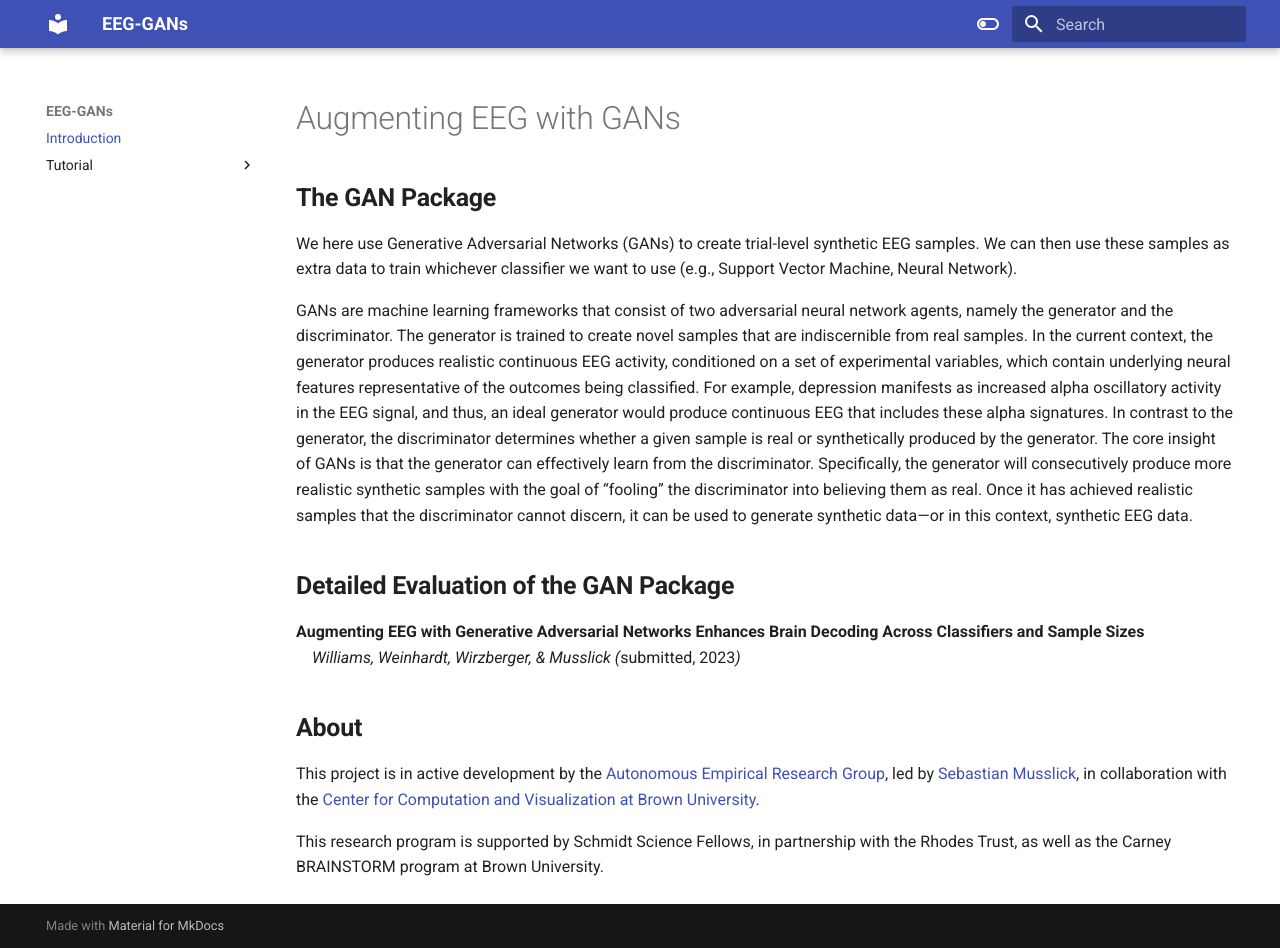
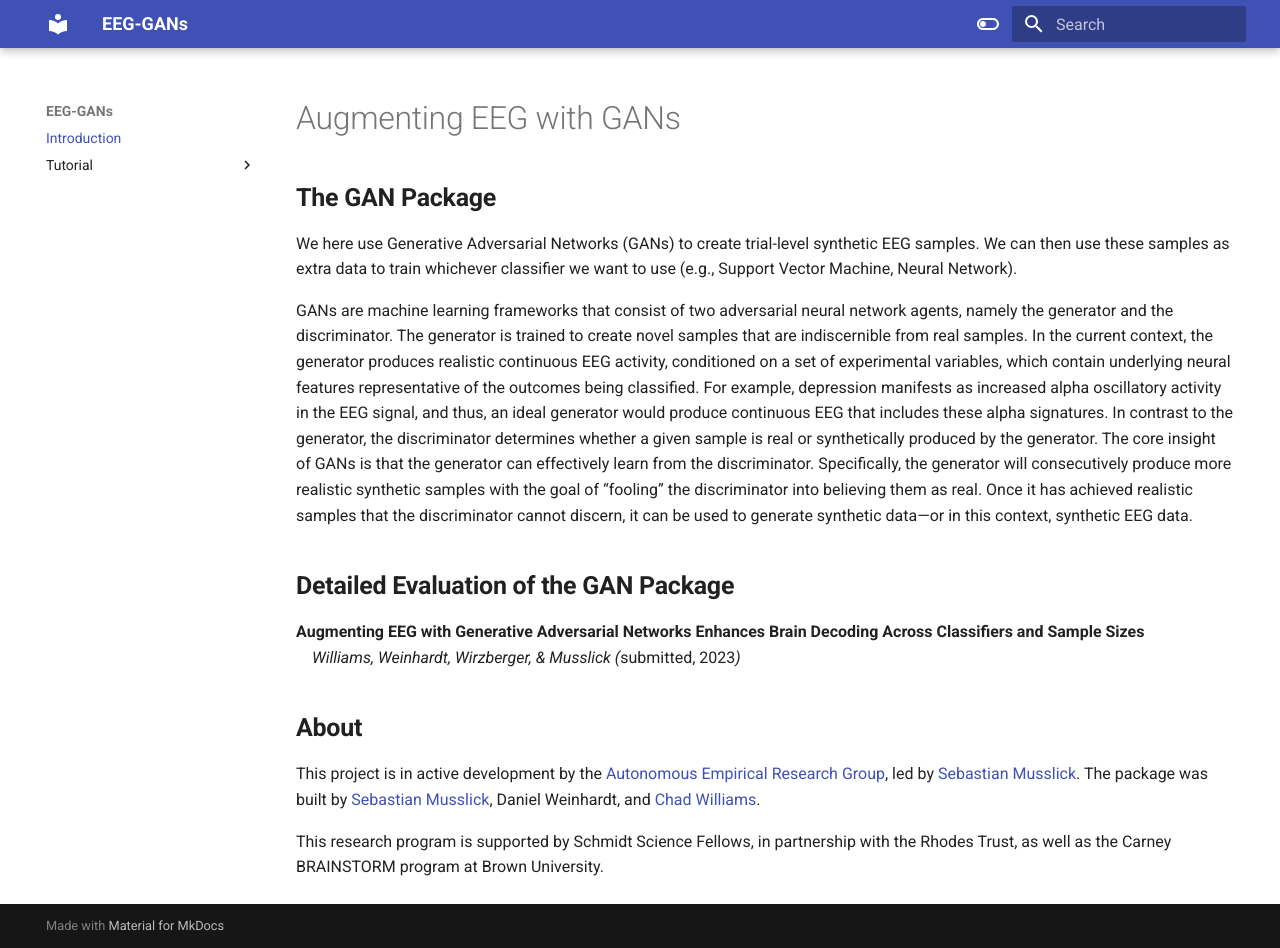
Before and after one commit to AutoResearch/EEG-GAN, an MkDocs documentation site: the page built from docs/index.md, in a window 1280 px wide and 948 px high. Built offline with MkDocs 1.6.1 and Material for MkDocs 9.7.7, drawn with Linux system fonts in a browser that asks for light colours.

Commit message:
Updated about section

```diff
--- a/docs/index.md
+++ b/docs/index.md
@@ -17,6 +17,6 @@ GANs are machine learning frameworks that consist of two adversarial neural netw
 
 ## <b>About</b>
 
-This project is in active development by the [Autonomous Empirical Research Group](https://musslick.github.io/AER_website/Research.html), led by [Sebastian Musslick](https://smusslick.com), in collaboration with the [Center for Computation and Visualization at Brown University](https://ccv.brown.edu).
+This project is in active development by the [Autonomous Empirical Research Group](https://musslick.github.io/AER_website/Research.html), led by [Sebastian Musslick](https://smusslick.com). The package was built by [Sebastian Musslick](https://smusslick.com), Daniel Weinhardt, and [Chad Williams](www.chadcwilliams.com).
 
 This research program is supported by Schmidt Science Fellows, in partnership with the Rhodes Trust, as well as the Carney BRAINSTORM program at Brown University.
```
